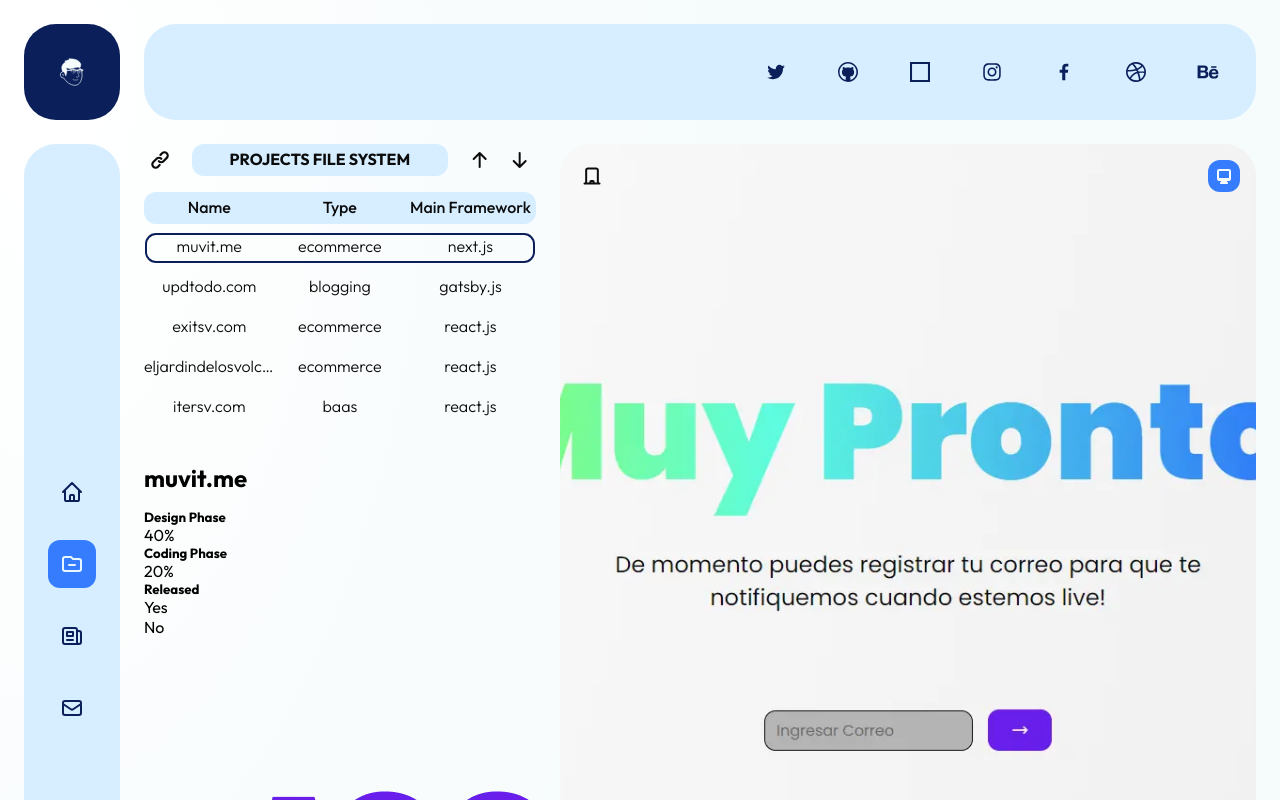
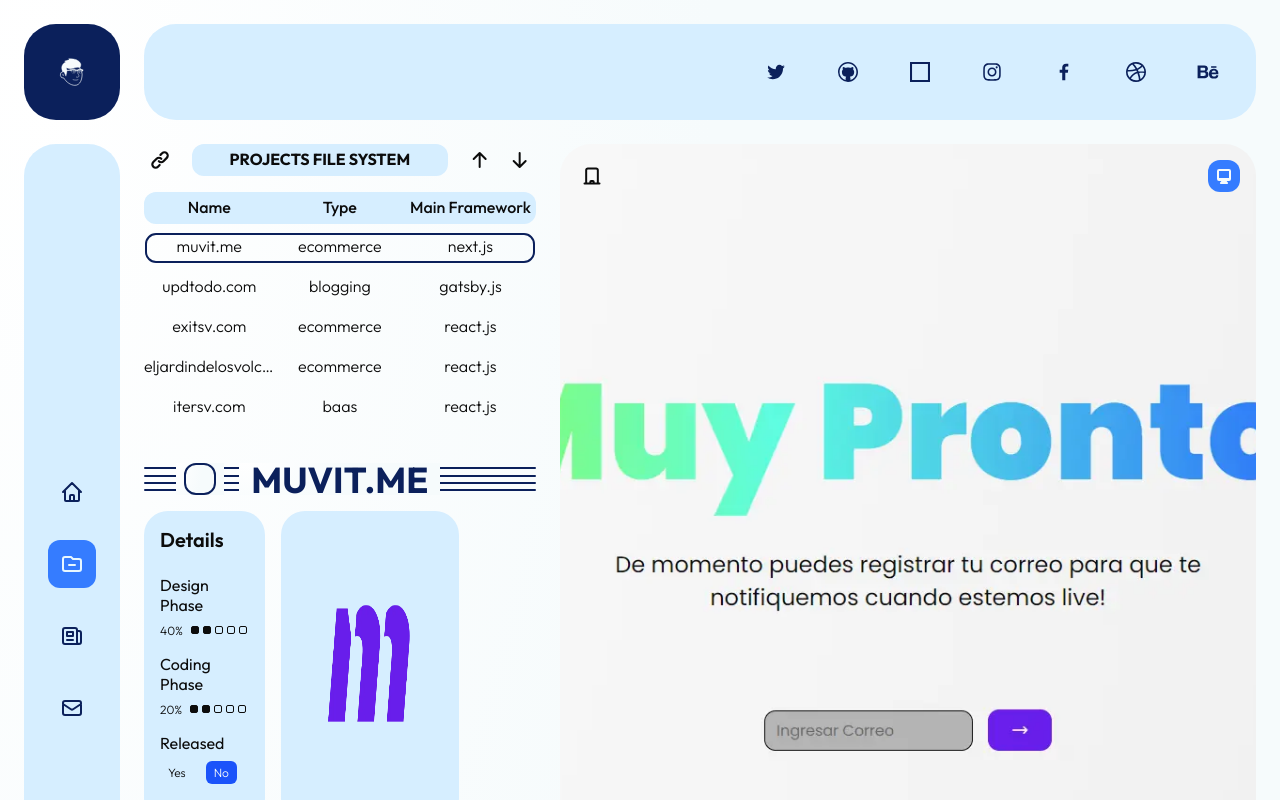
Before and after one commit to lacadaemon94/zjavier-next, a Next.js app: page /projects in a window 1280 px wide. Shown: the top 800 px of the page. Built offline with nearby package versions, Linux system fonts and the light colour scheme.

Commit message:
modified:   src/app/components/projects/FileSystem/FileSystem.tsx 	modified:   src/app/projects/json/data.json 	modified:   src/app/styles/projects.module.css

```diff
--- a/src/app/components/projects/FileSystem/FileSystem.tsx
+++ b/src/app/components/projects/FileSystem/FileSystem.tsx
@@ -45,17 +45,26 @@ type ProjectData = {
 type Props = {
   data: ProjectData[];
   activeProject: number;
-  setActiveProject: React.Dispatch<React.SetStateAction<number>>
+  setActiveProject: React.Dispatch<React.SetStateAction<number>>;
 };
 
-export const FileSystem = ({ data, activeProject, setActiveProject }: Props) => {
-  const isLightTheme = useContext(SessionContext).isLightTheme ? 'light' : 'dark';
+export const FileSystem = ({
+  data,
+  activeProject,
+  setActiveProject,
+}: Props) => {
+  const isLightTheme = useContext(SessionContext).isLightTheme
+    ? "light"
+    : "dark";
 
   return (
     <div className={styles.filesystem}>
       <div className={styles.navigator}>
         <div className={styles.title}>
-          <ExternalLink linkUrl={data[activeProject].link} ariaLabel={`${data[activeProject].name} - External Link`}>
+          <ExternalLink
+            linkUrl={data[activeProject].link}
+            ariaLabel={`${data[activeProject].name} - External Link`}
+          >
             <LinkIcon />
           </ExternalLink>
           <h3>PROJECTS FILE SYSTEM</h3>
@@ -93,7 +102,11 @@ export const FileSystem = ({ data, activeProject, setActiveProject }: Props) =>
             <div>main framework</div>
           </div>
           {data.map((project, index) => (
-            <div className={styles.row} key={index} data-isactive={index === activeProject}>
+            <div
+              className={styles.row}
+              key={index}
+              data-isactive={index === activeProject}
+            >
               <div className={styles.item}>{project.name}</div>
               <div className={styles.item}>{project.type}</div>
               <div className={styles.item}>{project.framework}</div>
@@ -104,11 +117,24 @@ export const FileSystem = ({ data, activeProject, setActiveProject }: Props) =>
       <div className={styles.details}>
         <div className={styles.title}>
           <h2>{data[activeProject].name}</h2>
+          <div className={styles.decoration}>
+            <div className={styles.square}>
+              <div></div>
+            </div>
+            <div className={styles.lineswrapper}>
+              <div className={styles.line}></div>
+              <div className={styles.line}></div>
+              <div className={styles.line}></div>
+              <div className={styles.line}></div>
+            </div>
+          </div>
         </div>
         <div className={styles.content}>
           <div className={styles.statusandlogo}>
             <div className={styles.status}>
-              <div className={styles.design}>
+              <h4>Details</h4>
+              <div className={styles.wrapper}>
+                <div className={styles.percentage}>
                   <h5>Design Phase</h5>
                   <div className={styles.value}>
                     <p>{data[activeProject].details.designPhase}</p>
@@ -121,7 +147,7 @@ export const FileSystem = ({ data, activeProject, setActiveProject }: Props) =>
                     </div>
                   </div>
                 </div>
-              <div className={styles.coding}>
+                <div className={styles.percentage}>
                   <h5>Coding Phase</h5>
                   <div className={styles.value}>
                     <p>{data[activeProject].details.codingPhase}</p>
@@ -145,6 +171,7 @@ export const FileSystem = ({ data, activeProject, setActiveProject }: Props) =>
                   </div>
                 </div>
               </div>
+            </div>
             <div className={styles.logo}>
               <Image
                 src={data[activeProject].logos[isLightTheme]}
--- a/src/app/projects/json/data.json
+++ b/src/app/projects/json/data.json
@@ -60,9 +60,9 @@
         "details": {
           "designPhase": "100%",
           "codingPhase": "100%",
-          "released": true
+          "released": false
         },
-        "description": "Exitsv is an exploration of a jewelry brand with the goal to achieve a high quality frontend ecommerce experience with eye-catching animations, colors and typography that transmit in a unique and identifiable way what the brand is about.",
+        "description": "Exitsv is an exploration of a jewelry brand with the goal to achieve a high quality frontend ecommerce experience with eye-catching animations, colors and typography that transmit in a unique way what the brand is about.",
         "images": {
           "desktop": {
             "dark": "/assets/images/exitsv/desktop_both.webp",
@@ -88,7 +88,7 @@
           "codingPhase": "95%",
           "released": true
         },
-        "description": "El Jardin de Los Volcanes is both an ecommerce and dashboard project in one, with the goal to allow vistors and clients with a streamlined way of finding more about the business and locale as well as to process reservations, as well as to allow the business managers to have a quick glance at the business performance through a simple dashboard and to manage daily tasks, such as managing reservations, income & expenses and communication with the clients.",
+        "description": "El Jardin de Los Volcanes is both an ecommerce and dashboard project in one, intending to allow visitors and clients a streamlined way of finding more about the business and locale as well as to process reservations, as well as to allow the business managers to have a quick look at the business performance through a simple dashboard and to manage daily tasks, such as reservations, income & expenses and communication with the clients.",
         "images": {
           "desktop": {
             "dark": "/assets/images/eljardindelosvolcanes/desktop_both.webp",
@@ -114,7 +114,7 @@
           "codingPhase": "100%",
           "released": true
         },
-        "description": "Itersv is a project that aims to help latinamerican startups to take the digital leap and provide their users and clients with the best possible solutions in terms of UI and UX, specially with User Experience, focusing on adapting the solutions the startups provide into a practical, easy-to-use and happy digital experience, covering the entire journey from lookout to engagement to loyalty.",
+        "description": "Itersv is a project that aims to help latinamerican startups to take the digital leap and provide their users and clients with the best possible solutions in terms of UI and UX, specially with User Experience, focusing on adapting the solutions the startups provide into a practical, easy-to-use and happy digital experiences, covering the entire journey from lookout to engagement to loyalty.",
         "images": {
           "desktop": {
             "dark": "/assets/images/itersv/desktop_dark.webp",
--- a/src/app/styles/projects.module.css
+++ b/src/app/styles/projects.module.css
@@ -200,6 +200,318 @@
 
     overflow: hidden;
 }
+.details .title {
+  display: flex;
+  position: relative;
+  flex-direction: row;
+  flex-wrap: nowrap;
+  width: 100%;
+  height: 2rem;
+  align-items: center;
+  justify-content: center;
+
+  overflow: hidden;
+  flex-shrink: 0;
+}
+.details .title h2 {
+  position: absolute;
+  padding: 0 12px;
+
+  width: fit-content;
+  height: fit-content;
+
+  max-width: 20rem;
+  overflow: hidden;
+  text-overflow: ellipsis;
+
+  font-size: 2.25em;
+  font-weight: 700;
+  text-transform: uppercase;
+  text-align: center;
+  white-space: nowrap;
+  color: var(--logo-bg);
+
+  background: radial-gradient( 52.2% 133.67% at 3.36% 6.62%, var(--background-radial-one) 0%, var(--background-radial-two) 100% );
+  z-index: 6;
+}
+.details .title .decoration {
+  display: flex;
+  position: relative;
+  flex-direction: row;
+  flex-wrap: nowrap;
+  width: 100%;
+  height: 3rem;
+  align-items: center;
+  justify-content: center;
+
+  z-index: 4;
+}
+.title .decoration .square {
+  display: flex;
+  position: absolute;
+  flex-direction: column;
+  flex-wrap: nowrap;
+  width: fit-content;
+  height: 2.25rem;
+  align-items: center;
+  justify-content: center;
+
+  left: 2rem;
+
+  padding: 0 8px;
+
+  background: radial-gradient( 52.2% 133.67% at 3.36% 6.62%, var(--background-radial-one) 0%, var(--background-radial-two) 100% );
+
+  z-index: 5;
+}
+.title .decoration .square div {
+  display: flex;
+  position: relative;
+  flex-direction: column;
+  width: 2rem;
+  height: 2rem;
+
+  border: 2px solid var(--menu-button);
+  border-radius: 12px;
+}
+.title .decoration .lineswrapper {
+  display: flex;
+  position: relative;
+  flex-direction: column;
+  flex-wrap: nowrap;
+  width: 100%;
+  height: 1.5rem;
+  justify-content: space-between;
+}
+.title .decoration .lineswrapper div {
+  width: 100%;
+  height: 2px;
+  background-color: var(--menu-button);
+  border-radius: 1px;
+}
+.details .content {
+  display: flex;
+  flex-direction: column;
+  flex-wrap: nowrap;
+  width: 100%;
+  height: 100%;
+
+  gap: 1.5rem;
+
+  overflow: hidden;
+}
+.content .statusandlogo {
+  display: grid;
+  grid-template-columns: 0.3fr 0.7fr;
+  grid-template-rows: 1fr;
+  gap: 1rem;
+  width: 100%;
+  height: 60%;
+
+  overflow: hidden;
+}
+.statusandlogo .status {
+  display: flex;
+  position: relative;
+  flex-direction: column;
+  flex-wrap: nowrap;
+  width: 100%;
+  height: 100%;
+  align-items: flex-start;
+  justify-content: left;
+
+  gap: 8px;
+  padding: 1rem;
+
+  border-radius: 1.5rem;
+  background-color: var(--neutral-900)
+}
+.status h4 {
+  height: 3rem;
+
+  font-size: 1.25em;
+  font-weight: 600;
+  color: var(--neutral-alt);
+  text-transform: capitalize;
+}
+.status .wrapper {
+  display: flex;
+  position: relative;
+  flex-direction: column;
+  flex-wrap: nowrap;
+
+  width: 100%;
+  height: 100%;
+  align-items: flex-start;
+  gap: 1rem;
+}
+.wrapper .percentage {
+  display: flex;
+  position: relative;
+  flex-direction: column;
+  flex-wrap: nowrap;
+
+  width: 100%;
+  height: fit-content;
+
+  align-items: flex-start;
+  gap: 8px;
+}
+.percentage h5 {
+  font-size: 1em;
+  font-weight: 400;
+  color: var(--neutral-alt);
+  text-transform: capitalize;
+  text-align: left;
+}
+.percentage  .value {
+  display: flex;
+  position: relative;
+  flex-direction: row;
+  flex-wrap: nowrap;
+
+  width: 100%;
+  height: fit-content;
+
+  align-items: center;
+  gap: 6px;
+}
+.value p {
+  font-size: 0.75em;
+  font-weight: 300;
+  color: var(--neutral-alt);
+  text-transform: capitalize;
+  text-align: left;
+}
+.value .progress {
+  display: flex;
+  position: relative;
+  flex-direction: row;
+  flex-wrap: nowrap;
+
+  width: 100%;
+  height: fit-content;
+  padding: 2px;
+  align-items: flex-start;
+  gap: 4px;
+}
+.progress .filledsquare {
+  display: flex;
+  position: relative;
+  flex-direction: column;
+  flex-wrap: nowrap;
+
+  width: 8px;
+  height: 8px;
+  border: 1px solid var(--neutral-alt);
+  border-radius: 2px;
+
+  background-color: var(--neutral-alt);
+}
+.progress .emptysquare {
+  display: flex;
+  position: relative;
+  flex-direction: column;
+  flex-wrap: nowrap;
+
+  width: 8px;
+  height: 8px;
+  border: 1px solid var(--neutral-alt);
+  border-radius: 2px;
+
+  background: none;
+}
+.wrapper .released {
+  display: flex;
+  position: relative;
+  flex-direction: column;
+  flex-wrap: nowrap;
+
+  width: 100%;
+  height: fit-content;
+
+  align-items: flex-start;
+  gap: 8px;
+}
+.released h5 {
+  font-size: 1em;
+  font-weight: 400;
+  color: var(--neutral-alt);
+  text-transform: capitalize;
+  text-align: left;
+}
+.released .yesorno {
+  display: flex;
+  position: relative;
+  flex-direction: row;
+  flex-wrap: nowrap;
+  width: 100%;
+  height: fit-content;
+
+  align-items: center;
+  gap: 12px;
+}
+.yesorno p {
+  font-size: 0.75em;
+  font-weight: 300;
+  color: var(--neutral-alt);
+  text-transform: capitalize;
+  text-align: center;
+  padding: 4px 8px;
+  border-radius: 6px;
+}
+.released[data-isreleased="true"] p:nth-child(1) {
+  background-color: var(--color-risdblue);
+  color: var(--color-seasalt);
+}
+.released[data-isreleased="false"] p:nth-child(2) {
+  background-color: var(--color-risdblue);
+  color: var(--color-seasalt);
+}
+.statusandlogo .logo {
+  display: flex;
+  position: relative;
+  flex-direction: column;
+  flex-wrap: nowrap;
+  width: 100%;
+  height: 100%;
+
+  align-items: center;
+  justify-content: center;
+
+  background-color: var(--neutral-900);
+  border-radius: 1.5rem;
+
+  overflow: hidden;
+}
+.logo img {
+  width: 75%;
+}
+.content .description {
+  display: flex;
+  position: relative;
+  flex-direction: column;
+  flex-wrap: nowrap;
+
+  width: 100%;
+  height: 40%;
+
+  align-items: center;
+  justify-content: center;
+
+  padding: 1rem;
+
+  background-color: var(--neutral-900);
+  border-radius: 2rem;
+
+  overflow: hidden;
+}
+.description p {
+  font-size: 1em;
+  font-weight: 300;
+  color: var(--neutral-alt);
+  text-align: center;
+}
 .projects .preview {
   display: flex;
   flex-direction: column;
```
Lines whose indentation alone changed are shown as unchanged.
